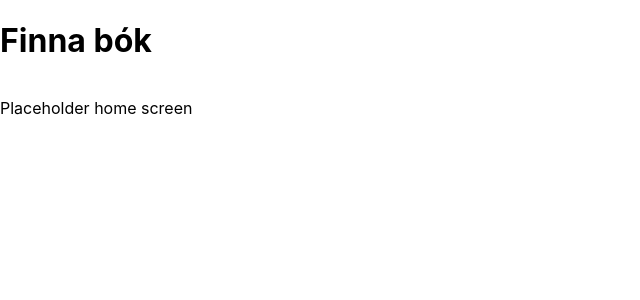
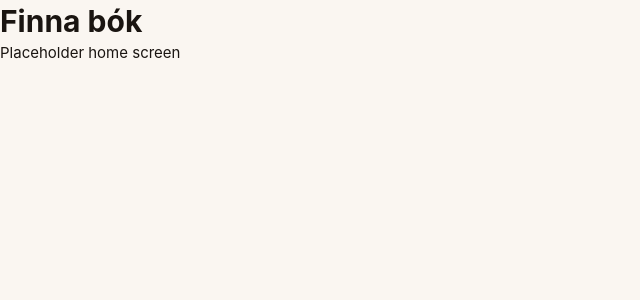
Before and after one commit to kromby/Ez.Bokasafn, a SvelteKit app in the folder apps/web/: page / in a window 1280 px wide. Shown: the top 300 px of the page, without its empty margins (0-640 px from the left). Built offline with nearby package versions, Linux system fonts and the light colour scheme.

Commit message:
feat(web): visual system tokens + base + theme

```diff
--- /dev/null
+++ b/apps/web/src/app.css
@@ -0,0 +1,146 @@
+:root {
+  --serif: 'Newsreader', ui-serif, Georgia, serif;
+  --sans: 'Inter', -apple-system, BlinkMacSystemFont, system-ui, sans-serif;
+  --mono: 'JetBrains Mono', ui-monospace, SFMono-Regular, Menlo, monospace;
+}
+
+/* Light theme — paper cream, ink, moss */
+:root, [data-theme='light'] {
+  --bg:           oklch(0.975 0.008 80);
+  --bg-elev:      oklch(0.99  0.005 80);
+  --bg-sunken:    oklch(0.94  0.012 80);
+  --ink:          oklch(0.20  0.012 60);
+  --ink-2:        oklch(0.38  0.010 60);
+  --ink-3:        oklch(0.55  0.008 60);
+  --ink-4:        oklch(0.72  0.006 60);
+  --hairline:        oklch(0.20 0.012 60 / 0.10);
+  --hairline-strong: oklch(0.20 0.012 60 / 0.18);
+  --avail:        oklch(0.48  0.105 145);
+  --avail-bg:     oklch(0.93  0.040 145);
+  --avail-ink:    oklch(0.32  0.080 145);
+  --loan:         oklch(0.55  0.008 60);
+  --loan-bg:      oklch(0.92  0.005 60);
+  --accent:       oklch(0.45  0.085 50);
+}
+
+@media (prefers-color-scheme: dark) {
+  :root {
+    --bg:           oklch(0.16 0.010 70);
+    --bg-elev:      oklch(0.21 0.010 70);
+    --bg-sunken:    oklch(0.13 0.008 70);
+    --ink:          oklch(0.95 0.008 80);
+    --ink-2:        oklch(0.78 0.008 70);
+    --ink-3:        oklch(0.62 0.008 70);
+    --ink-4:        oklch(0.45 0.008 70);
+    --hairline:        oklch(0.95 0.008 80 / 0.10);
+    --hairline-strong: oklch(0.95 0.008 80 / 0.18);
+    --avail:        oklch(0.78 0.130 145);
+    --avail-bg:     oklch(0.30 0.060 145);
+    --avail-ink:    oklch(0.88 0.110 145);
+    --loan:         oklch(0.62 0.008 70);
+    --loan-bg:      oklch(0.22 0.008 70);
+    --accent:       oklch(0.78 0.090 50);
+  }
+}
+
+* { box-sizing: border-box; }
+*, *::before, *::after { margin: 0; padding: 0; }
+
+html, body {
+  background: var(--bg);
+  color: var(--ink);
+  font-family: var(--sans);
+  font-size: 15px;
+  line-height: 1.4;
+  -webkit-font-smoothing: antialiased;
+}
+
+a { color: inherit; text-decoration: none; }
+button { font: inherit; color: inherit; cursor: pointer; background: none; border: none; }
+
+/* Pieces shared across screens — see docs/design/b-kasafn/project/styles.css for original */
+
+.scope {
+  display: inline-flex; align-items: center; gap: 8px;
+  padding: 9px 14px; border-radius: 999px;
+  background: var(--bg-elev); border: 1px solid var(--hairline);
+  font-size: 14px; font-weight: 500; color: var(--ink);
+  white-space: nowrap;
+}
+.scope-dot { width: 7px; height: 7px; border-radius: 50%; background: var(--accent); flex-shrink: 0; }
+.scope-caret { width: 10px; height: 10px; color: var(--ink-3); flex-shrink: 0; }
+
+.search {
+  display: flex; align-items: center; gap: 10px;
+  height: 48px; padding: 0 16px;
+  background: var(--bg-elev); border: 1px solid var(--hairline); border-radius: 14px;
+}
+.search-icon { width: 18px; height: 18px; color: var(--ink-3); flex-shrink: 0; }
+.search input { flex: 1; border: 0; outline: 0; background: transparent; font: inherit; color: var(--ink); font-size: 15px; }
+.search input::placeholder { color: var(--ink-3); }
+
+.head { padding: 8px 20px 14px; display: flex; flex-direction: column; gap: 10px; background: var(--bg); border-bottom: 1px solid var(--hairline); }
+
+.section-head { display: flex; align-items: baseline; justify-content: space-between; padding: 18px 20px 8px; font-size: 12px; font-weight: 600; text-transform: uppercase; letter-spacing: 0.08em; }
+.section-head .pill { font-weight: 500; font-size: 11px; letter-spacing: 0.04em; text-transform: none; color: var(--ink-3); }
+.section-avail .label { display: inline-flex; align-items: center; gap: 6px; color: var(--avail); }
+.section-avail .label::before { content: ''; width: 7px; height: 7px; border-radius: 50%; background: var(--avail); }
+.section-loan .label { color: var(--ink-3); }
+
+.row { display: flex; gap: 14px; padding: 12px 20px; align-items: flex-start; }
+.row + .row { border-top: 1px solid var(--hairline); }
+.cover { width: 56px; height: 84px; border-radius: 4px; flex-shrink: 0; background: var(--bg-sunken); overflow: hidden; position: relative; box-shadow: 0 1px 2px rgba(0,0,0,0.08), inset 0 0 0 1px var(--hairline); }
+.row-body { flex: 1; min-width: 0; }
+.row-title { font-family: var(--serif); font-size: 17px; font-weight: 500; line-height: 1.2; color: var(--ink); margin: 1px 0 3px; letter-spacing: -0.005em; }
+.row-meta { font-size: 12.5px; color: var(--ink-3); margin-bottom: 6px; }
+.row-meta .dot { margin: 0 5px; opacity: 0.5; }
+.row-status { font-size: 12.5px; font-weight: 500; }
+.row-status.avail { color: var(--avail-ink); }
+.row-status.loan { color: var(--ink-3); font-weight: 400; }
+.row-status .branch + .branch::before { content: ' · '; color: var(--ink-4); font-weight: 400; }
+
+/* Hero / detail bits */
+.cover-art { width: 100%; height: 100%; display: flex; flex-direction: column; justify-content: space-between; padding: 6px 7px; font-family: var(--serif); color: white; position: relative; }
+.cover-art-title { font-size: 8.5px; line-height: 1.05; font-weight: 600; letter-spacing: -0.01em; text-shadow: 0 1px 2px rgba(0,0,0,0.2); }
+.cover-art-author { font-size: 6.5px; font-family: var(--sans); font-weight: 500; text-transform: uppercase; letter-spacing: 0.05em; opacity: 0.85; }
+.cover-lg { width: 168px; height: 252px; border-radius: 6px; box-shadow: 0 24px 48px -16px rgba(0,0,0,0.35), 0 8px 16px -8px rgba(0,0,0,0.2), inset 0 0 0 1px rgba(255,255,255,0.08); }
+.cover-lg .cover-art-title { font-size: 22px; line-height: 1.05; }
+.cover-lg .cover-art-author { font-size: 10px; }
+.cover-lg .cover-art { padding: 18px; gap: 6px; }
+
+.hero { position: relative; padding: 20px 20px 26px; display: flex; flex-direction: column; align-items: center; text-align: center; gap: 18px; overflow: hidden; }
+.hero-bg { position: absolute; inset: 0; z-index: 0; opacity: 0.55; }
+@media (prefers-color-scheme: dark) { .hero-bg { opacity: 0.35; } }
+.hero-bg::after { content: ''; position: absolute; inset: 0; background: linear-gradient(to bottom, transparent 0%, var(--bg) 95%); }
+.hero-content { position: relative; z-index: 1; display: flex; flex-direction: column; align-items: center; gap: 16px; width: 100%; }
+.hero-title { font-family: var(--serif); font-size: 28px; font-weight: 500; line-height: 1.05; letter-spacing: -0.015em; color: var(--ink); text-wrap: balance; }
+.hero-author { font-family: var(--serif); font-style: italic; font-size: 16px; color: var(--ink-2); }
+.hero-facts { margin-top: 4px; font-size: 12px; color: var(--ink-3); font-variant-numeric: tabular-nums; display: flex; gap: 10px; }
+.hero-facts span + span::before { content: '·'; margin-right: 10px; color: var(--ink-4); }
+
+.tags { display: flex; flex-wrap: wrap; gap: 6px; padding: 0 20px 16px; justify-content: center; }
+.tag { font-size: 11.5px; font-weight: 500; padding: 4px 10px; border-radius: 999px; background: var(--bg-elev); border: 1px solid var(--hairline); color: var(--ink-2); }
+
+.summary { padding: 4px 20px 20px; font-family: var(--serif); font-size: 15px; line-height: 1.55; color: var(--ink-2); text-wrap: pretty; }
+
+.branch-table { margin: 0 20px; border-radius: 14px; background: var(--bg-elev); border: 1px solid var(--hairline); overflow: hidden; }
+.branch-table-head { font-size: 11px; font-weight: 600; text-transform: uppercase; letter-spacing: 0.08em; color: var(--ink-3); padding: 12px 16px 10px; border-bottom: 1px solid var(--hairline); display: flex; justify-content: space-between; align-items: center; }
+.branch-table-head .count { font-size: 11px; color: var(--ink-3); font-weight: 500; letter-spacing: 0; }
+.branch-row { display: grid; grid-template-columns: 1fr auto; align-items: center; gap: 14px; padding: 12px 16px; }
+.branch-row + .branch-row { border-top: 1px solid var(--hairline); }
+.branch-name { font-size: 15px; font-weight: 500; color: var(--ink); }
+.branch-call { font-family: var(--mono); font-size: 11.5px; color: var(--ink-3); margin-top: 3px; }
+.branch-status { font-size: 12px; font-weight: 500; text-align: right; white-space: nowrap; }
+.branch-status.avail { color: var(--avail-ink); }
+.branch-status.avail::before { content: ''; display: inline-block; width: 7px; height: 7px; border-radius: 50%; background: var(--avail); margin-right: 6px; vertical-align: 1px; }
+.branch-status.loan { color: var(--ink-3); }
+.branch-status .due { display: block; font-size: 11px; font-weight: 400; color: var(--ink-4); margin-top: 2px; font-variant-numeric: tabular-nums; }
+
+.appbar { position: sticky; top: 0; z-index: 5; height: 44px; display: flex; align-items: center; justify-content: space-between; padding: 0 16px; }
+.iconbtn { width: 36px; height: 36px; display: flex; align-items: center; justify-content: center; border-radius: 999px; background: oklch(from var(--bg-elev) l c h / 0.7); backdrop-filter: blur(12px); border: 1px solid var(--hairline); color: var(--ink); }
+.iconbtn svg { width: 17px; height: 17px; }
+
+.wordmark { font-family: var(--serif); font-style: italic; font-weight: 500; font-size: 88px; line-height: 0.92; letter-spacing: -0.035em; color: var(--ink); text-align: left; }
+.wordmark .l2 { display: block; margin-left: 24px; }
+.wordmark .underline { display: inline-block; background-image: linear-gradient(to right, var(--avail) 0, var(--avail) 100%); background-repeat: no-repeat; background-position: 0 88%; background-size: 100% 6px; padding-bottom: 3px; }
+.tagline { font-family: var(--serif); font-style: italic; font-size: 15px; color: var(--ink-3); margin-top: 16px; max-width: 240px; line-height: 1.4; }
--- a/apps/web/src/routes/+layout.svelte
+++ b/apps/web/src/routes/+layout.svelte
@@ -1,5 +1,6 @@
 <script>
   import { dev } from '$app/environment';
+  import '../app.css';
 </script>
 
 <svelte:head>
```
